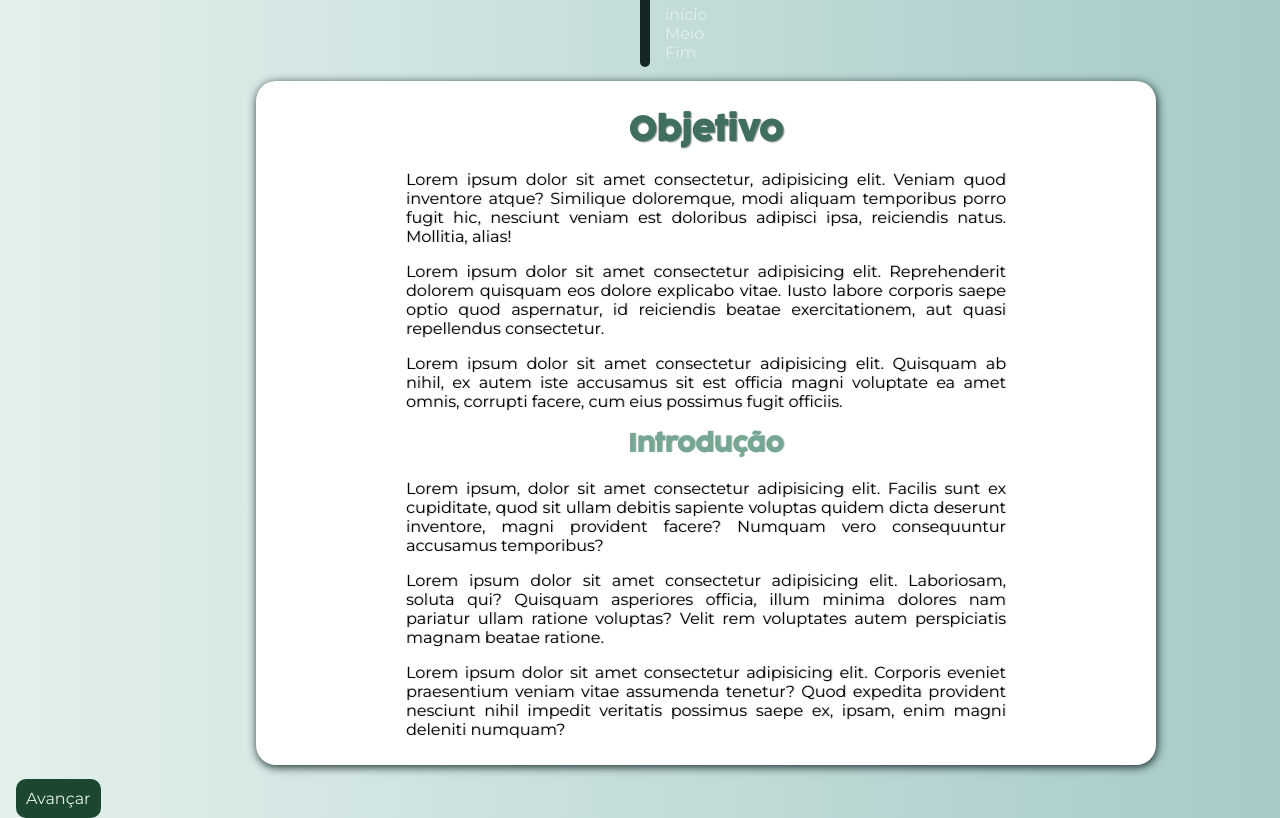
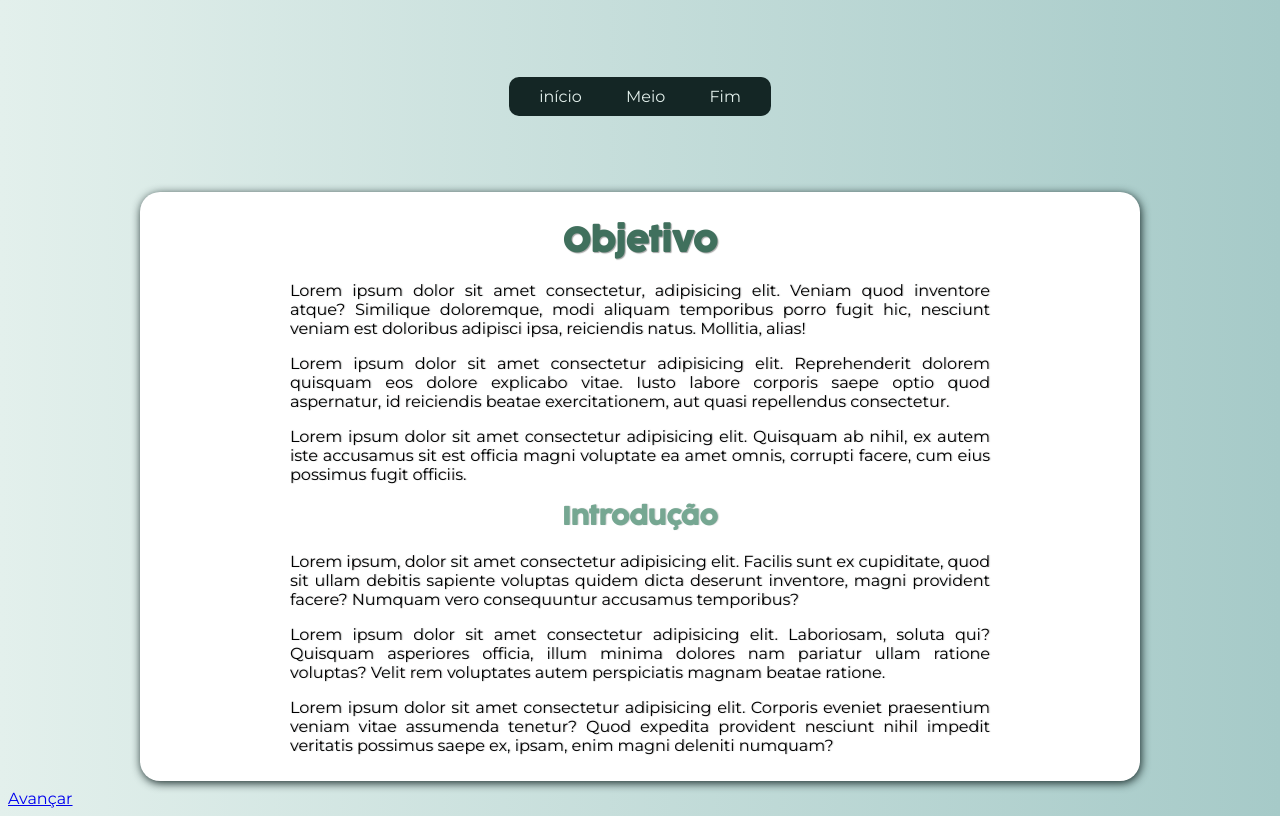
Before and after one commit to lipemont/lipemont.github.io, a plain HTML site: page web/inicio.html in a window 1280 px wide. Drawn offline with Linux system fonts and the light colour scheme.

Commit message:
Update style.css

```diff
--- a/web/style.css
+++ b/web/style.css
@@ -1,23 +1,26 @@
-
 @charset "UTF-8";
 @import url('https://fonts.googleapis.com/css2?family=Montserrat:ital,wght@0,100..900;1,100..900&display=swap');
 @font-face {
     font-family: "typo_round";
-    src: url('fonts/typo_round/Typo_Round_Regular_Demo.otf') format('opentype'), url('fonts/typo_round/Typo_Round_Bold_Demo.otf') format('opentype');}
+    src: url('fonts/typo_round/Typo_Round_Regular_Demo.otf') format('opentype'), url('fonts/typo_round/Typo_Round_Bold_Demo.otf') format('opentype');
+}
+
 @font-face {
     font-family: "cocogoose";
-    src: url('fonts/cocogoose/Cocogoose-Pro-Regular-trial.ttf') format('truetype');}
+    src: url('fonts/cocogoose/Cocogoose-Pro-Regular-trial.ttf') format('truetype');
+}
 
 *{
     font-family: "Montserrat", sans-serif;
-    font-style:normal;}
+    font-style:normal;
+}
 
 nav{
-    margin: 0vh 80vh;
-    padding: 5px ;
+    padding: 10px;
+    margin: auto;
     text-align: center;
     background-color: #142625;
-    border-radius: 0px 0px 10px 10px;}
+    border-radius: 10px 10px 10px 10px;}
 
 nav > a{
     color: #e3f0ec;
@@ -25,13 +28,16 @@ nav > a{
     margin: 20px;}
 
 a:hover{
-    text-decoration: underline;
-    color: rgba(201, 255, 234, 0.582);}
+        text-decoration: underline;
+        color: rgba(201, 255, 234, 0.582);}
 
 body{
     background-image: linear-gradient(to right, #e3f0ec, #a6cac8);
-    margin: 0px;
-    justify-content: space-between;}
+    display: flex;
+    flex-direction: column;
+    justify-content: space-between;
+    height: 100vh;
+}
 
 main{
     background-color: white;
@@ -39,7 +45,8 @@ main{
     box-shadow: 1px 2px 10px #142625;
     width: 700px;
     padding: 10px 150px;
-    margin: 10vh auto ;}
+    margin: 1vh auto;
+}
 
 h1{
     color: #40705D;
@@ -47,58 +54,67 @@ h1{
     text-shadow: 1px 1px 1px #2c2e2e6e;
     font-weight: 2em;
     font-family:'cocogoose', sans-serif;
-    font-size:xx-large;}
+    font-size:xx-large;
+
+}
 
 h2{
     color:#76A792 ;
     text-shadow: 1px 0px 1px #27292931;
-    font-family:'cocogoose', sans-serif;}
+    font-family:'cocogoose', sans-serif;
+    font-size:;
+}
 
 p {
     font-family: "Montserrat", sans-serif;
     font-weight:400;
     font-style:normal;
     text-align: justify;
-    text-shadow: 1px 0px 1px #27292949;}
+    text-shadow: 1px 0px 1px #27292949;
+}
+
+iframe{
+    margin-left: auto;
+    margin-right: auto;
+    display: block;
+}
 
 img{
     text-align: center;
     border-radius: 20px;
     box-shadow: 2px 3px 8px #142625;
     width: 350px;
-    padding: 0px;}
+    padding: 0px;
+    margin-left: auto;
+    margin-right: auto;
+    display: block;
+}
 
 h2.principal{
-    text-align: center;}
+    text-align: center;
+}
 
-main.principal{
+main.meio{
     width: 600px;
     padding: 10px 150px;
-    margin:1.1% 20%;}
+    margin:1.1% 20%;;
+}
 
-a.footer{
-    margin:0vh 2vh;
-    padding: 10px 10px;
-    background-color: #1c462f;
-    color: rgb(227, 241, 229);
+a.button{
     border:none;
     border-radius: 10px;
-    text-decoration:none;
-    font-size: 16px;
-
-    display: inline-block;
-    cursor: pointer;}
-
-a.footer:hover{
-    margin:0vh 2vh;
-    padding: 10px 10px;
-    background-color: #1c462fa1;
-    color: rgb(255, 255, 255);
-    border:none;
-    border-radius: 10px;
+    color: rgb(227, 241, 229);
+    background-color: #1c462f;
+    padding: 15px 15px;
     text-align: center;
     text-decoration:none;
+    display: inline-block;
     font-size: 16px;
+    margin: 4px 2px;
+    cursor: pointer;
+}
 
-    display: inline-block;
-    cursor: pointer;}
+a.button1:hover{
+    background-color: #4b8b68;
+    color: rgb(227, 241, 229);
+}
```
